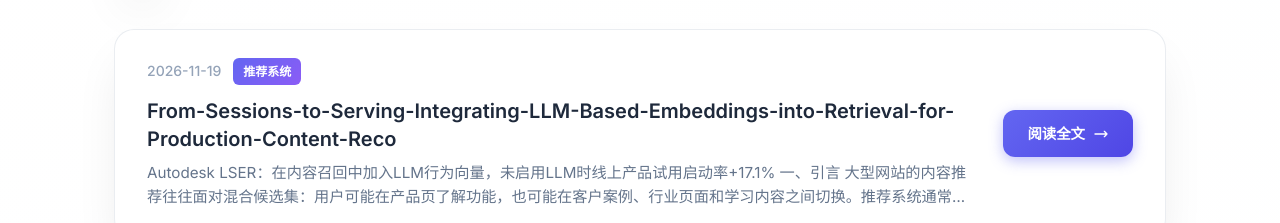
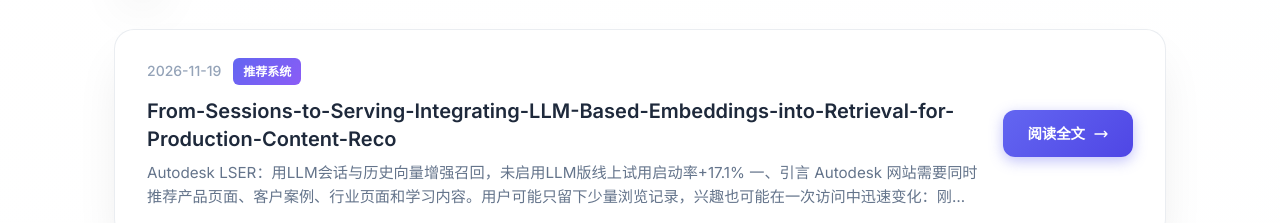
Before and after one commit to AI-PaperDaily/recommendation-system-papers, a plain HTML site: page index.html in a window 1280 px wide. Shown: the part 591-814 px from the top of the page. Drawn offline with Linux system fonts and the light colour scheme.

Commit message:
Update index.html

```diff
--- a/index.html
+++ b/index.html
@@ -452,7 +452,7 @@
                                 <span class="card-badge">推荐系统</span>
                             </div>
                             <h3 class="card-title">From-Sessions-to-Serving-Integrating-LLM-Based-Embeddings-into-Retrieval-for-Production-Content-Reco</h3>
-                            <p class="card-preview">Autodesk LSER：在内容召回中加入LLM行为向量，未启用LLM时线上产品试用启动率+17.1% 一、引言 大型网站的内容推荐往往面对混合候选集：用户可能在产品页了解功能，也可能在客户案例、行业页面和学习内容之间切换。推荐系统通常先通过召回选出候选，再交给排序模型细排；如果召回阶段没有捕捉到用户当前意图，相关内容就可能无法进入后续排序。 这个问题在用户行为稀疏、兴趣变化快的场景中更加突出。...</p>
+                            <p class="card-preview">Autodesk LSER：用LLM会话与历史向量增强召回，未启用LLM版线上试用启动率+17.1% 一、引言 Autodesk 网站需要同时推荐产品页面、客户案例、行业页面和学习内容。用户可能只留下少量浏览记录，兴趣也可能在一次访问中迅速变化：刚看过产品介绍，随后就转向教程或客户案例。 常见的召回加排序流程会先从全站内容中筛出候选，再由排序模型细排。即使排序模型足够准确，如果召回阶段没有捕捉到用...</p>
                         </div>
                         <div class="card-action">
                             <a href="gongzhonghao-html/2026-11-19_From-Sessions-to-Serving-Integrating-LLM-Based-Embeddings-into-Retrieval-for-Production-Content-Reco.html" class="card-link">
```
